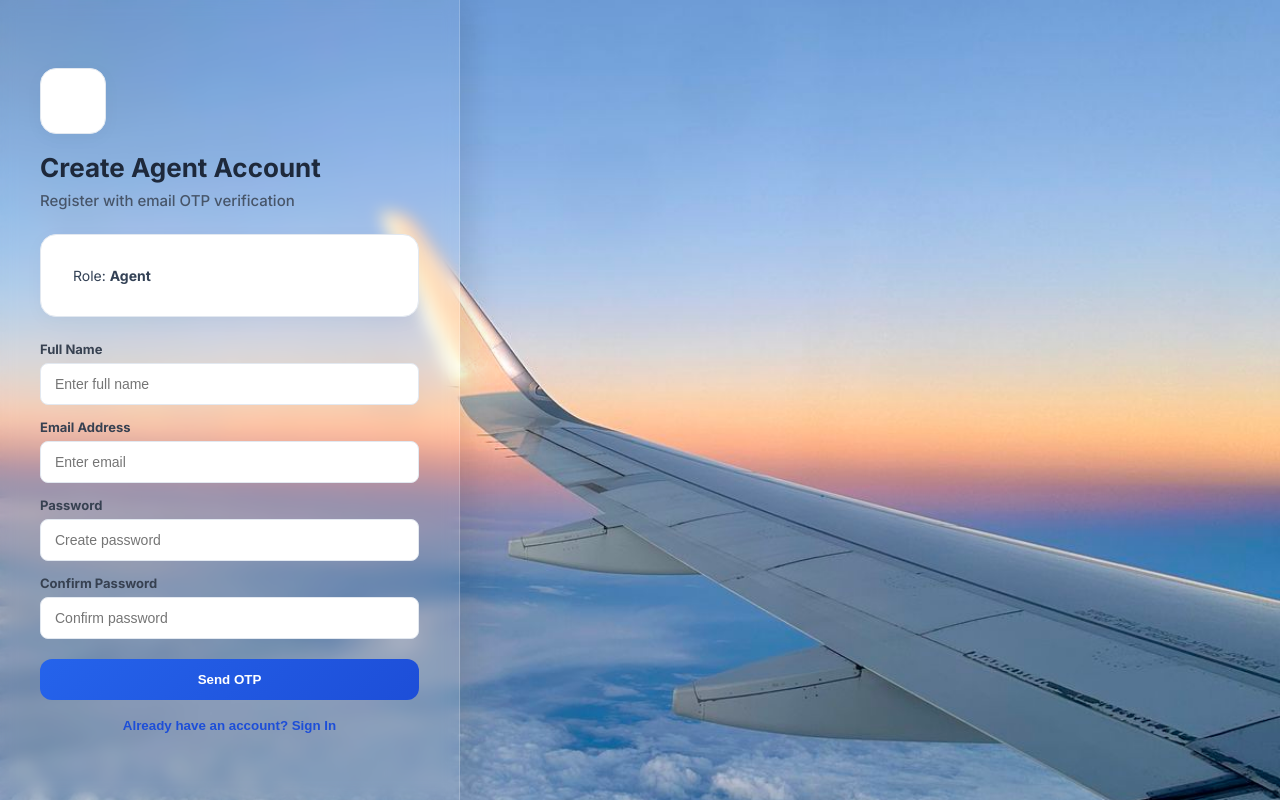
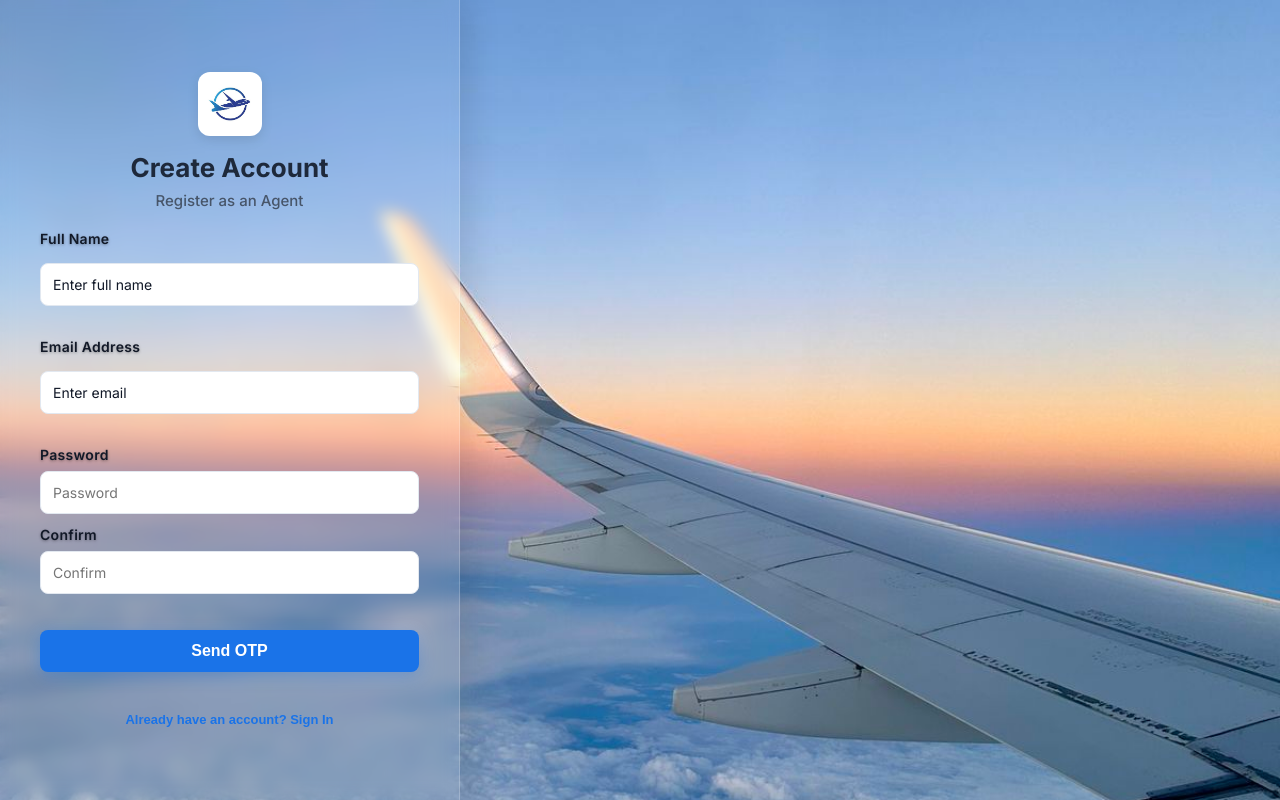
Before and after one commit to nandinirathore40/Roamify1, a React (Vite) app: page /register in a window 1280 px wide. Built offline with nearby package versions, Linux system fonts and the light colour scheme; no server answers.

Commit message:
Fixed Register & ForgotPassword UI, resolved Django OTP bug and PNR max_length issue

```diff
--- a/src/pages/AdminAccess.jsx
+++ b/src/pages/AdminAccess.jsx
@@ -42,7 +42,7 @@ const AdminAccess = () => {
               {loading ? (
                 <tr><td colSpan="4" style={{ padding: '20px', color: '#64748b' }}>Loading...</td></tr>
               ) : users.length > 0 ? (
-                users.map(u => (
+                Array.isArray(users) && users.map(u => (
                   <tr key={u.id} style={{ borderBottom: '1px solid #f8fafc' }}>
                     <td style={{ padding: '16px', color: '#334155', fontSize: '13px' }}>{u.id}</td>
                     <td style={{ padding: '16px', color: '#334155', fontWeight: '600', fontSize: '13px' }}>{u.username}</td>
--- a/src/pages/Register.css
+++ b/src/pages/Register.css
@@ -39,7 +39,7 @@
 .register-logo-box img {
   width: 100%;
   height: 100%;
-  object-fit: cover;
+  object-fit: contain; /* <-- 'cover' hata kar 'contain' likh! */
 }
 
 .register-header h1 {
--- a/src/pages/Register.jsx
+++ b/src/pages/Register.jsx
@@ -1,9 +1,9 @@
 import React, { useState } from 'react'
 import { useNavigate } from 'react-router-dom'
 import API from '../api'
-import './Register.css'
+import './Login.css' // <-- Ab hum Login wala CSS hi use kar rahe hain!
 import wingBg from '../assets/wing1.jpg'
-import aerologo from '../assets/aerologo.jpg'
+import AeroLogo from '../assets/aerologo.jpg'
 
 const Register = () => {
   const navigate = useNavigate()
@@ -81,100 +81,162 @@ const Register = () => {
 
   return (
     <div
-      className="register-page"
-      style={{ backgroundImage: `url(${wingBg})` }}
+      style={{
+        backgroundImage: `url(${wingBg})`,
+        backgroundSize: 'cover',
+        backgroundPosition: 'center',
+        backgroundRepeat: 'no-repeat',
+        height: '100vh',
+        width: '100vw',
+        display: 'flex',
+        margin: 0,
+        padding: 0,
+        overflow: 'hidden',
+      }}
     >
-      <div className="register-panel">
-        <div className="register-header">
-          <div className="register-logo-box">
-            <img src={aerologo} alt="Roamify" />
+      <div
+        style={{
+          width: '100%',
+          maxWidth: '460px',
+          height: '100vh',
+          background: 'rgba(255, 255, 255, 0.08)',
+          backdropFilter: 'blur(8px)',
+          WebkitBackdropFilter: 'blur(8px)',
+          display: 'flex',
+          flexDirection: 'column',
+          justifyContent: 'center',
+          padding: '0 40px',
+          margin: 0,
+          borderRadius: 0,
+          borderRight: '1px solid rgba(255, 255, 255, 0.2)',
+          boxShadow: '10px 0 30px rgba(0, 0, 0, 0.1)',
+          zIndex: 10,
+        }}
+      >
+        {/* HEADER DIRECTLY COPIED FROM LOGIN */}
+        <div className="login-header" style={{ display: 'flex', flexDirection: 'column', alignItems: 'center', textAlign: 'center', marginBottom: '20px' }}>
+          <img
+            src={AeroLogo}
+            alt="Roamify Logo"
+            style={{
+              width: '64px',
+              height: '64px',
+              borderRadius: '12px',
+              objectFit: 'cover',
+              boxShadow: '0 4px 12px rgba(0, 0, 0, 0.1)',
+              marginBottom: '16px'
+            }}
+          />
+          <h1 style={{ fontSize: '26px', fontWeight: '800', color: '#111827', margin: '0 0 8px 0' }}>Create Account</h1>
+          <p style={{ fontSize: '15px', color: '#374151', margin: 0, fontWeight: '500' }}>Register as an Agent</p>
         </div>
 
-          <h1>Create Agent Account</h1>
-          <p>Register with email OTP verification</p>
-        </div>
-
-        <div className="register-role-box">
-          Role: <strong>Agent</strong>
-        </div>
-
-        <div className="register-form">
-          <div className="register-input-group">
-            <label>Full Name</label>
+        {/* FORM */}
+        <div className="login-form-modern">
+          <div className="input-group">
+            <label style={{ display: 'block', fontSize: '14px', fontWeight: '600', color: '#111827', marginBottom: '8px' }}>Full Name</label>
+            <div className="input-with-icon">
               <input
                 type="text"
                 placeholder="Enter full name"
                 value={fullName}
                 onChange={(e) => setFullName(e.target.value)}
                 disabled={otpSent}
+                style={{ width: '100%', padding: '12px', borderRadius: '8px', border: '1px solid #d1d5db', color: '#111827' }}
               />
             </div>
+          </div>
 
-          <div className="register-input-group">
-            <label>Email Address</label>
+          <div className="input-group" style={{ marginTop: '12px' }}>
+            <label style={{ display: 'block', fontSize: '14px', fontWeight: '600', color: '#111827', marginBottom: '8px' }}>Email Address</label>
+            <div className="input-with-icon">
               <input
                 type="email"
                 placeholder="Enter email"
                 value={email}
                 onChange={(e) => setEmail(e.target.value)}
                 disabled={otpSent}
+                style={{ width: '100%', padding: '12px', borderRadius: '8px', border: '1px solid #d1d5db', color: '#111827' }}
               />
             </div>
+          </div>
 
-          <div className="register-input-group">
-            <label>Password</label>
+          <div className="input-group" style={{ marginTop: '12px', display: 'flex', gap: '12px' }}>
+            <div style={{ flex: 1 }}>
+              <label style={{ display: 'block', fontSize: '14px', fontWeight: '600', color: '#111827', marginBottom: '8px' }}>Password</label>
               <input
                 type="password"
-              placeholder="Create password"
+                placeholder="Password"
                 value={password}
                 onChange={(e) => setPassword(e.target.value)}
                 disabled={otpSent}
+                style={{ width: '100%', padding: '12px', borderRadius: '8px', border: '1px solid #d1d5db', color: '#111827' }}
               />
             </div>
-
-          <div className="register-input-group">
-            <label>Confirm Password</label>
+            <div style={{ flex: 1 }}>
+              <label style={{ display: 'block', fontSize: '14px', fontWeight: '600', color: '#111827', marginBottom: '8px' }}>Confirm</label>
               <input
                 type="password"
-              placeholder="Confirm password"
+                placeholder="Confirm"
                 value={confirmPassword}
                 onChange={(e) => setConfirmPassword(e.target.value)}
                 disabled={otpSent}
+                style={{ width: '100%', padding: '12px', borderRadius: '8px', border: '1px solid #d1d5db', color: '#111827' }}
               />
+            </div>
           </div>
 
           {otpSent && (
-            <div className="register-input-group">
-              <label>Enter OTP</label>
+            <div className="input-group" style={{ marginTop: '12px' }}>
+              <label style={{ display: 'block', fontSize: '14px', fontWeight: '600', color: '#111827', marginBottom: '8px' }}>Enter OTP</label>
+              <div className="input-with-icon">
                 <input
                   type="text"
                   placeholder="6-digit OTP"
                   value={otp}
                   maxLength="6"
                   onChange={(e) => setOtp(e.target.value.replace(/\D/g, ''))}
+                  style={{ width: '100%', padding: '12px', borderRadius: '8px', border: '1px solid #d1d5db', color: '#111827' }}
                 />
+              </div>
             </div>
           )}
 
-          {error && <p className="register-error">{error}</p>}
-          {message && <p className="register-success">{message}</p>}
+          {error && <p className="error-text" style={{ color: '#ef4444', fontSize: '13px', margin: '8px 0 0 0', fontWeight: '600', textAlign: 'center' }}>{error}</p>}
+          {message && <p style={{ color: '#166534', fontSize: '13px', margin: '8px 0 0 0', fontWeight: '600', textAlign: 'center' }}>{message}</p>}
 
           {!otpSent ? (
-            <button className="register-submit-btn" onClick={sendOtp} disabled={loading}>
+            <button
+              type="button"
+              className="submit-btn"
+              onClick={sendOtp}
+              disabled={loading}
+              style={{ width: '100%', padding: '12px', background: '#1a73e8', color: 'white', border: 'none', borderRadius: '8px', fontSize: '16px', fontWeight: '600', cursor: 'pointer', marginTop: '16px' }}
+            >
               {loading ? 'Sending OTP...' : 'Send OTP'}
             </button>
           ) : (
-            <button className="register-submit-btn" onClick={verifyOtp} disabled={loading}>
+            <button
+              type="button"
+              className="submit-btn"
+              onClick={verifyOtp}
+              disabled={loading}
+              style={{ width: '100%', padding: '12px', background: '#1a73e8', color: 'white', border: 'none', borderRadius: '8px', fontSize: '16px', fontWeight: '600', cursor: 'pointer', marginTop: '16px' }}
+            >
               {loading ? 'Verifying...' : 'Verify & Register'}
             </button>
           )}
 
+          <div style={{ textAlign: 'center', marginTop: '16px' }}>
             <button
-            className="register-login-link"
+              type="button"
+              className="forgot-link"
               onClick={() => navigate('/login')}
+              style={{ background: 'transparent', border: 'none', cursor: 'pointer', padding: 0, color: '#1a73e8', fontWeight: '700' }}
             >
               Already have an account? Sign In
             </button>
+          </div>
         </div>
       </div>
     </div>
```
Also changed, not shown: src/pages/ForgotPassword.jsx (+80 -28 lines). Lines whose indentation alone changed are shown as unchanged.
